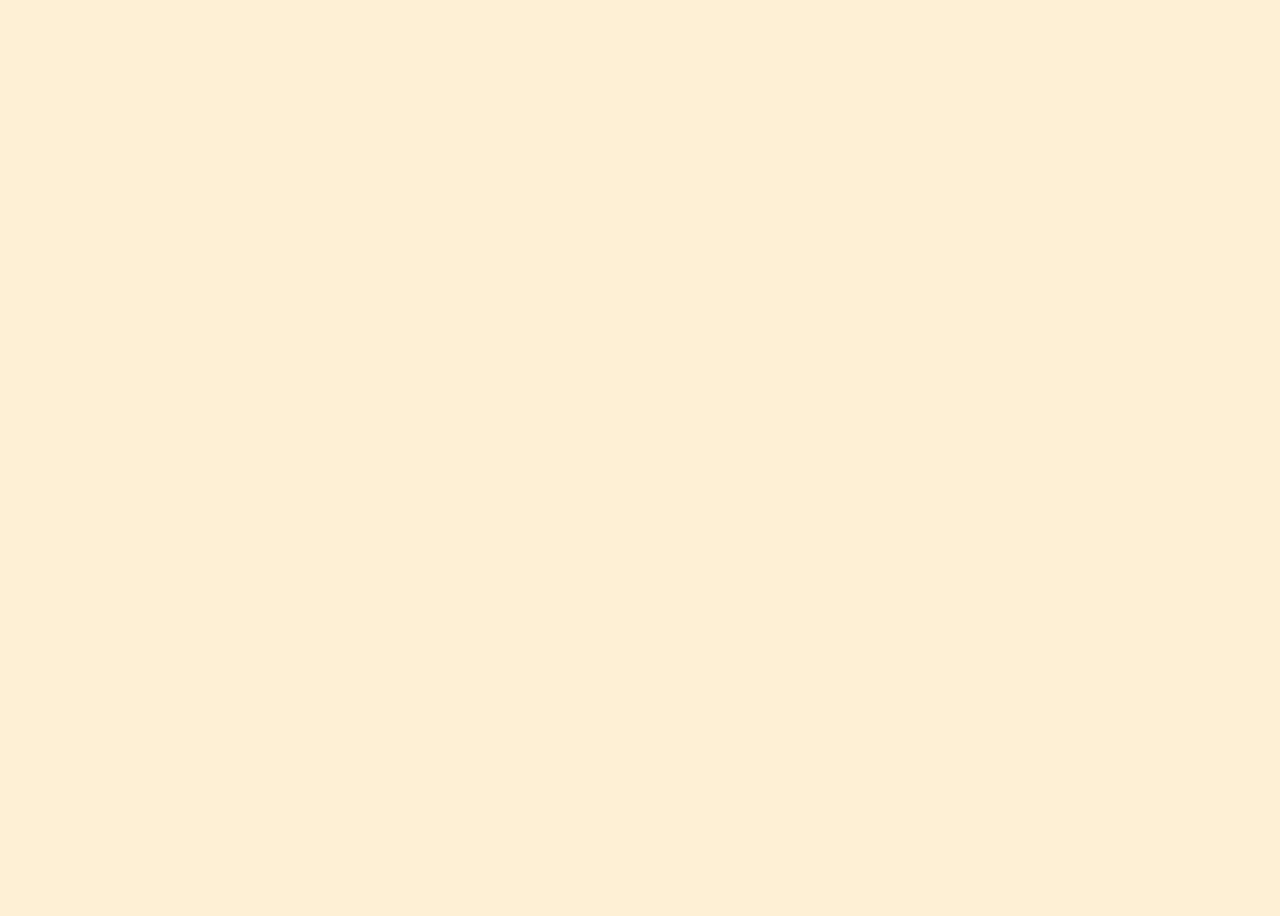
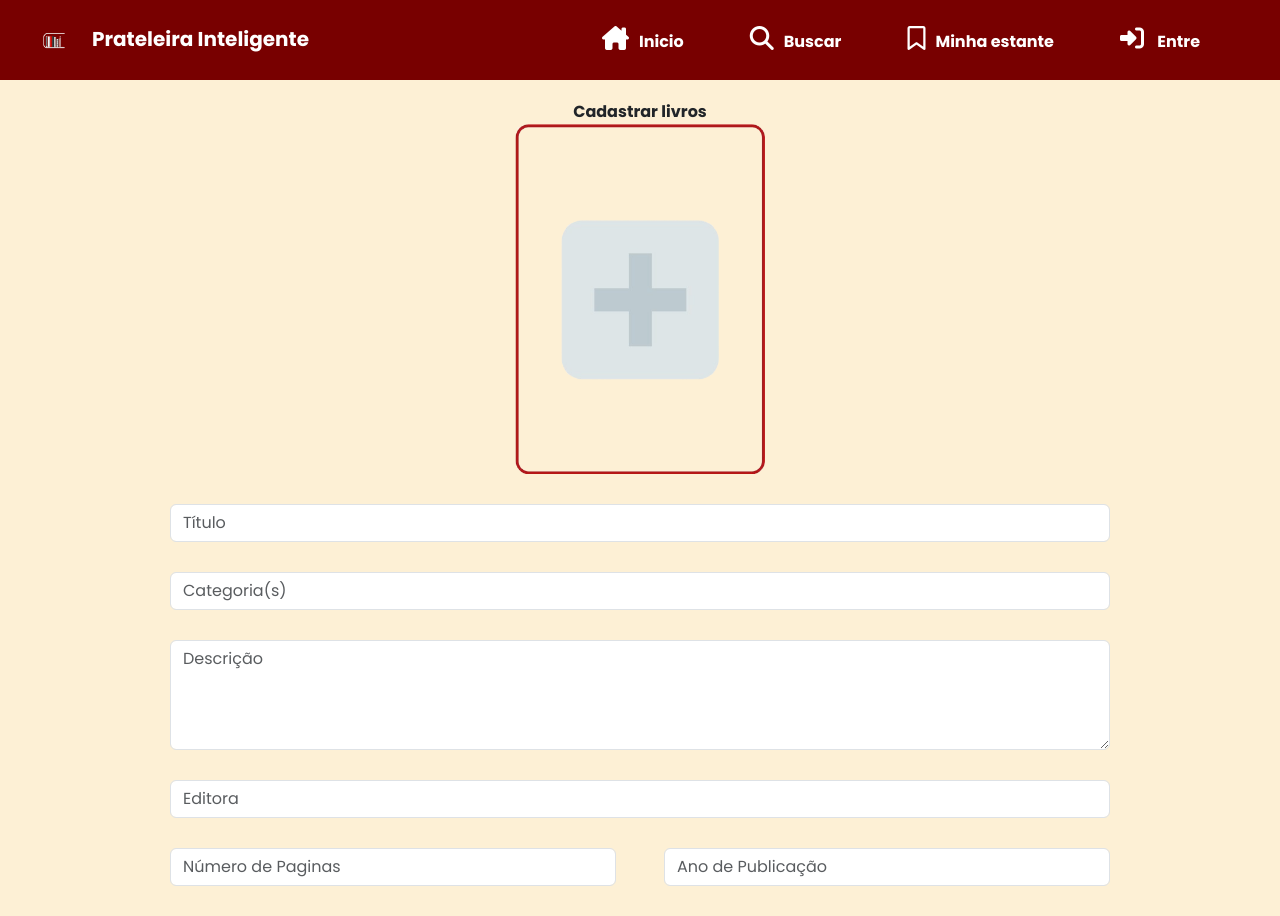
Before and after one commit to carlla15/estante_virtual, a Vue app in the folder Estante_Virtual/: page /bookregistration in a window 1280 px wide. Before the commit this address had no page. Shown: the top 916 px of the page. Before the commit the page ends 800 px from the top, so only its background shows below. Built offline with nearby package versions, Linux system fonts and the light colour scheme.

Commit message:
Implementação da pagina de cadastros de livros

```diff
--- a/Estante_Virtual/src/router/index.js
+++ b/Estante_Virtual/src/router/index.js
@@ -1,6 +1,5 @@
 import { createRouter, createWebHistory } from 'vue-router'
 import HomeView from '../views/HomeView.vue'
-import BookcaseView from '../views/BookcaseView.vue'
 
 const router = createRouter({
   history: createWebHistory(import.meta.env.BASE_URL),
@@ -27,7 +26,11 @@ const router = createRouter({
       path: '/bookcase',
       name: 'bookcase',
       component: () => import('../views/BookcaseView.vue')
-
+    },
+    {
+      path: '/bookregistration',
+      name: 'bookregistration',
+      component: () => import('../views/BookRegistrationView.vue')
     }
   ]
 })
--- /dev/null
+++ b/Estante_Virtual/src/views/BookRegistrationView.vue
@@ -0,0 +1,82 @@
+<script setup>
+import { ref } from 'vue'
+import BaseLayout from '@/components/BaseLayout.vue';
+
+const fileInput = ref(null);
+const imagePreview = ref('/img/bookImg.png')
+
+const handleFileChange = (event) => {
+    const file = event.target.files[0];
+    if (file) {
+        const reader = new FileReader();
+        reader.onload = (e) => {
+            imagePreview.value = e.target.result;
+        };
+        reader.readAsDataURL(file);
+    }
+};
+
+const triggerFileInput = () => {
+    fileInput.value.click();
+}
+
+</script>
+
+<template>
+    <BaseLayout>
+        <section class="container">
+            <span><strong>Cadastrar livros</strong></span>
+            <div class="upload-div">
+                <img :src="imagePreview" class="imgdefault" alt="Capa do Livro" @click="triggerFileInput">
+
+                <input class="input-upload" ref="fileInput" type="file" name="capa-upload"
+                    accept="image/png, image/jpeg" @change="handleFileChange">
+            </div>
+
+            <div class="form-div">
+                <form>
+                    <div class="form-group">
+                        <input type="text" class="form-control" id="exampleFormControlInput1" placeholder="Título">
+                    </div>
+                    <div class="form-group">
+                        <input type="text" class="form-control" id="exampleFormControlInput1" placeholder="Categoria(s)">
+                    </div>
+                    <div class="form-group">
+                        <textarea class="form-control" id="exampleFormControlTextarea1" placeholder="Descrição" rows="4"></textarea>
+                    </div>
+                    <div class="form-group">
+                        <input type="text" class="form-control" id="exampleFormControlInput1" placeholder="Editora">
+                    </div>
+                    <div class="form-group d-flex">
+                        <input type="number" class="form-control me-5" id="exampleFormControlInput1" placeholder="Número de Paginas">
+                        <input type="number" class="form-control" id="exampleFormControlInput1" placeholder="Ano de Publicação">
+                    </div>
+                    <div class="form-group">
+                        <input type="text" class="form-control" id="exampleFormControlInput1" placeholder="Idioma">
+                    </div>
+                </form>
+            </div>
+        </section>
+    </BaseLayout>
+</template>
+<style scoped>
+section {
+    margin: 30px;
+    width: 80%;
+    text-align: center;
+    margin: auto;
+
+    .imgdefault {
+        height: 350px;
+        width: 250px;
+    }
+
+    .input-upload {
+        display: none;
+    }
+
+    .form-group {
+        margin: 30px;
+    }
+}
+</style>
```
